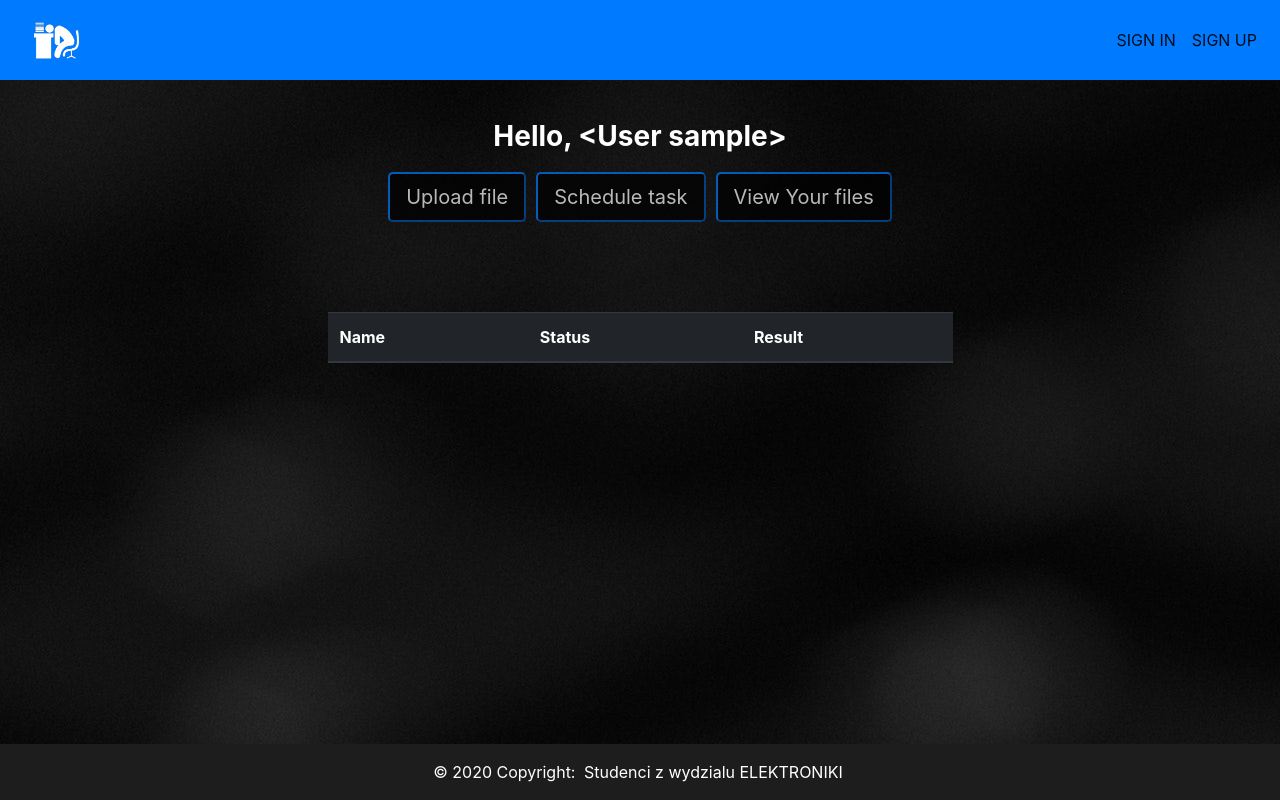
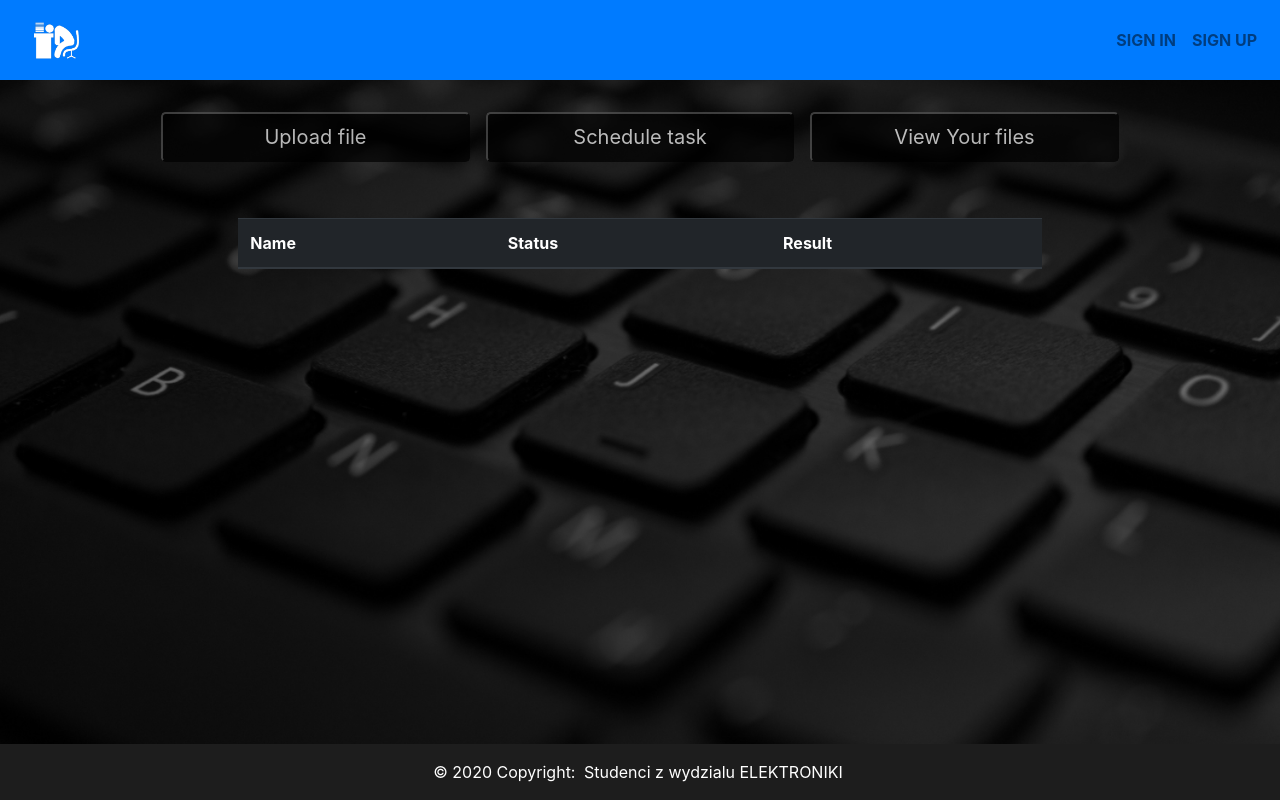
Before and after one commit to kuras120/DistributedFlask, a Flask app: template Project/Client/templates/userPanel.html in a window 1280 px wide. Run offline with Flask 2, Linux system fonts and the light colour scheme; tables that the repository leaves empty hold one stand-in row (values such as "Sample post"); the template is opened without the code that fills it: values that come from a table or form of the project are taken from there, most other values are stand-ins (such as "Sample title", 1, 10 or a date in 2020); lists and menus that the app fills with data are empty; parts of the project's set-up code (start-up, migrations or seed data) failed here and were passed over; some libraries are stand-ins or nearby versions.

Commit message:
Preparation for testing

```diff
--- a/Project/Client/static/css/main-styles.css
+++ b/Project/Client/static/css/main-styles.css
@@ -1,7 +1,8 @@
 body {
     min-height: 100vh;
     padding-top: 80px;
-background: url("../images/background.jpg");
+    background: url("../images/background.jpg") no-repeat center center fixed;
+    background-size: cover;
     user-select: none;
 }
 #homeButton
@@ -43,10 +44,10 @@
 }
 #background
 {
-	 background: url("../images/tlo.jpg"), linear-gradient(rgba(123, 140, 160, 1), rgba(123, 140, 160, 1)) repeat-x;
+	 background: url("../images/background.jpg"), linear-gradient(rgba(123, 140, 160, 1), rgba(123, 140, 160, 1)) repeat-x;
 
 }
-#backgroung img
+#background img
 {
  border-radius: 50%;
     height: 70px;
@@ -95,21 +96,21 @@
     padding-left: .5rem;
 }
 
-#sub-menu li:not(:first-child) {
-    padding-left: .5rem;
-    border-left: 1px solid #000;
-}
-
 #fileInformation {
     width: 100%;
 }
-	.li-options
-	{background-color: black}
-	.li-options:hover
-	{
-		color: white;
-		transform:scale(1.07,1.07);
-	}
+
+.options {
+    background-color: black;
+    color: white;
+    cursor: pointer;
+}
+
+.options:hover {
+    color: white;
+    transform:scale(1.07,1.07);
+}
+
 footer {
     color: white;
     background-color: rgb(29, 29, 29);
--- a/Project/Client/templates/shared/base.html
+++ b/Project/Client/templates/shared/base.html
@@ -92,26 +92,28 @@
         <nav class="navbar d-none d-md-flex fixed-top navbar-expand-md navbar-light bg-primary">
             <div class="container-fluid">
                 <a class="navbar-brand" href="{{ url_for('home_controller.index')}}">
-                    <div style="margin-left: 15px;"><img class="m-1" src="{{ url_for('static',filename='images/bored.png') }}"style="height:45px;weight:45px" alt="Home"></div></a>
+                    <div style="margin-left: 15px;"><img class="m-1" src="{{ url_for('static',filename='images/bored.png') }}" style="height:45px;width:45px" alt="Home"></div></a>
                 <button class="navbar-toggler" type="button" data-toggle="collapse" data-target="#navbarText" aria-controls="navbarText" aria-expanded="false" aria-label="Toggle navigation">
                     <span class="navbar-toggler-icon"></span>
                 </button>
                 <div class="collapse navbar-collapse" id="navbarText">
                     <ul class="navbar-nav ml-auto">
                         {% if session['auth_token'] %}
+                            <li class="nav-item d-flex align-items-center">
+                                <h5>Hi {{ user }}!</h5>
+                            </li>
                             <li class="nav-item">
-                                <div style="margin-left: 15px;"></div></a>
-                                <div><a class="nav-link" href="{{ url_for('user_controller.index') }}"><img class="m-1" src="{{ url_for('static',filename='images/user1.png') }}"style="height:45px;weight:45px" alt="User"></a></div>
+                                <div><a class="nav-link" href="{{ url_for('user_controller.index') }}"><img class="m-1" src="{{ url_for('static',filename='images/user1.png') }}" style="height:45px; width:45px" alt="User"></a></div>
                             </li>
-                            <li class="nav-item active">
-                                <a class="nav-link" href="{{ url_for('home_controller.logout')}}"><img class="m-1" src="{{ url_for('static',filename='images/logout.png') }}"style="height:45px;weight:45px" alt="LogOut"><span class="sr-only">(current)</span></a>
+                            <li class="nav-item">
+                                <a class="nav-link" href="{{ url_for('home_controller.logout')}}"><img class="m-1" src="{{ url_for('static',filename='images/logout.png') }}" style="height:45px; width:45px" alt="LogOut"></a>
                             </li>
                         {% else %}
-                            <li class="nav-item active">
-                                <a class="nav-link" href="#" data-toggle="modal" data-target="#loginModal"> <span>SIGN IN</span> <span class="sr-only">(current)</span></a>
+                            <li class="nav-item">
+                                <a class="nav-link" href="#" data-toggle="modal" data-target="#loginModal"> <span class="font-weight-bold">SIGN IN</span> </a>
                             </li>
-                            <li class="nav-item active">
-                                <a class="nav-link" href="#" data-toggle="modal" data-target="#registerModal"> <span>SIGN UP</span> <span class="sr-only">(current)</span></a>
+                            <li class="nav-item">
+                                <a class="nav-link" href="#" data-toggle="modal" data-target="#registerModal"> <span class="font-weight-bold">SIGN UP</span> </a>
                             </li>
                         {% endif %}
                     </ul>
@@ -120,9 +122,15 @@
         </nav>
         <!-- NAVBAR MOBILE -->
         <nav class="navbar d-md-none fixed-top navbar-light bg-light">
-            <div id="button-mobile" class="container-fluid d-flex justify-content-center h-100" data-toggle="modal" data-target="#loginModal">
-                <h5>TAP TO START</h5>
-            </div>
+            {% if session['auth_token'] %}
+                <div id="button-mobile" class="container-fluid d-flex justify-content-center h-100">
+                    <h5><span style="color: black;">Hi {{ user }}! </span><a href="{{ url_for('home_controller.logout')}}" style="color: white;"> LOGOUT</a></h5>
+                </div>
+            {% else %}
+                <div id="button-mobile" class="container-fluid d-flex justify-content-center h-100" data-toggle="modal" data-target="#loginModal">
+                    <h5>TAP TO START</h5>
+                </div>
+            {% endif %}
         </nav>
         <!-- CONTENT -->
         <div class="container-fluid d-flex flex-column flex-grow-1">
--- a/Project/Client/templates/userPanel.html
+++ b/Project/Client/templates/userPanel.html
@@ -1,16 +1,6 @@
 {% extends 'shared/base.html' %}
 {% block title %}Account{% endblock %}
 {% block content %}
-    <div class="row h-25 align-items-start" style="background: url("../images/tlo.jpg")">
-        <div class="col-md-8 offset-md-2">
-           <div style="margin-top:40px;">
-            	<h3 class="d-flex justify-content-center font-weight-bold" 	style="color: white;">
-                Hello, {{ user }}
-            	</h3>
-        	</div>
-        </div>
-    </div>
-
     <div class="modal fade" id="fileUploaderModal" tabindex="-1" role="dialog" aria-labelledby="fileUploaderTitle" aria-hidden="true">
         <div class="modal-dialog modal-dialog-centered" role="document">
             <div class="modal-content">
@@ -150,19 +140,14 @@
             </div>
         </div>
     </div>
-    <div id="sub-menu" class="btn-group btn-group-lg row">
-        <ul class="col-12 list-inline d-flex align-items-center justify-content-center"style="opacity: .7">
-            <button href="#" data-toggle="modal" data-target="#fileUploaderModal" class="btn-lg btn-primary li-options" style="margin: 5px;">Upload file</button>
-            <button href="#" data-toggle="modal" data-target="#taskSchedulerModal" class="btn-lg btn-primary li-options" style="margin: 5px;" >Schedule task</button>
-            <button href="#" data-toggle="modal" data-target="#filesViewerModal" class="btn-lg btn-primary li-options" style="margin: 5px;">View Your files</button>
-        </ul>
+    <div id="sub-menu" class="row d-flex align-items-center justify-content-center m-2 my-4" style="opacity: .7">
+        <button data-toggle="modal" data-target="#fileUploaderModal" class="col-md-3 col-12 btn-lg m-2 options">Upload file</button>
+        <button data-toggle="modal" data-target="#taskSchedulerModal" class="col-md-3 col-12 btn-lg m-2 options">Schedule task</button>
+        <button data-toggle="modal" data-target="#filesViewerModal" class="col-md-3 col-12 btn-lg m-2 options">View Your files</button>
     </div>
-    <div class="row flex-column flex-grow-1 py-2" style="min-height: 100px;">
-        <div class="col-12">
-            <br>
-            <br>
-            <br>
-            <table class="table table-dark" style="width:50%;margin:auto;">
+    <div class="flex-column flex-grow-1 my-4">
+        <div class="col-md-8 table-responsive m-auto">
+            <table class="table table-dark">
                 <thead>
                     <tr>
                         <th scope="col">Name</th>
@@ -173,8 +158,6 @@
                 <tbody id="tasks">
                 </tbody>
             </table>
-
-        </div>
         </div>
     </div>
 {% endblock %}
```
Lines whose indentation alone changed are shown as unchanged.
